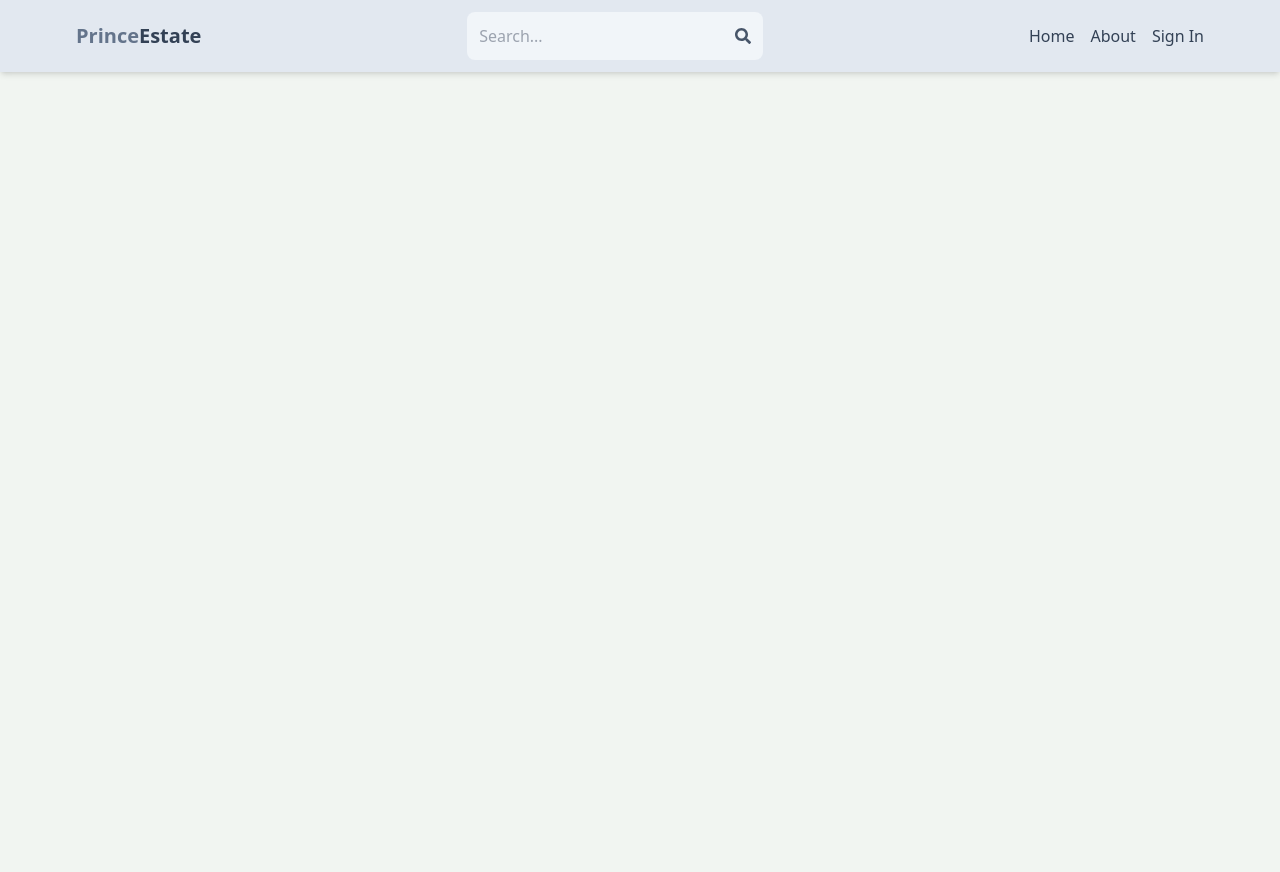
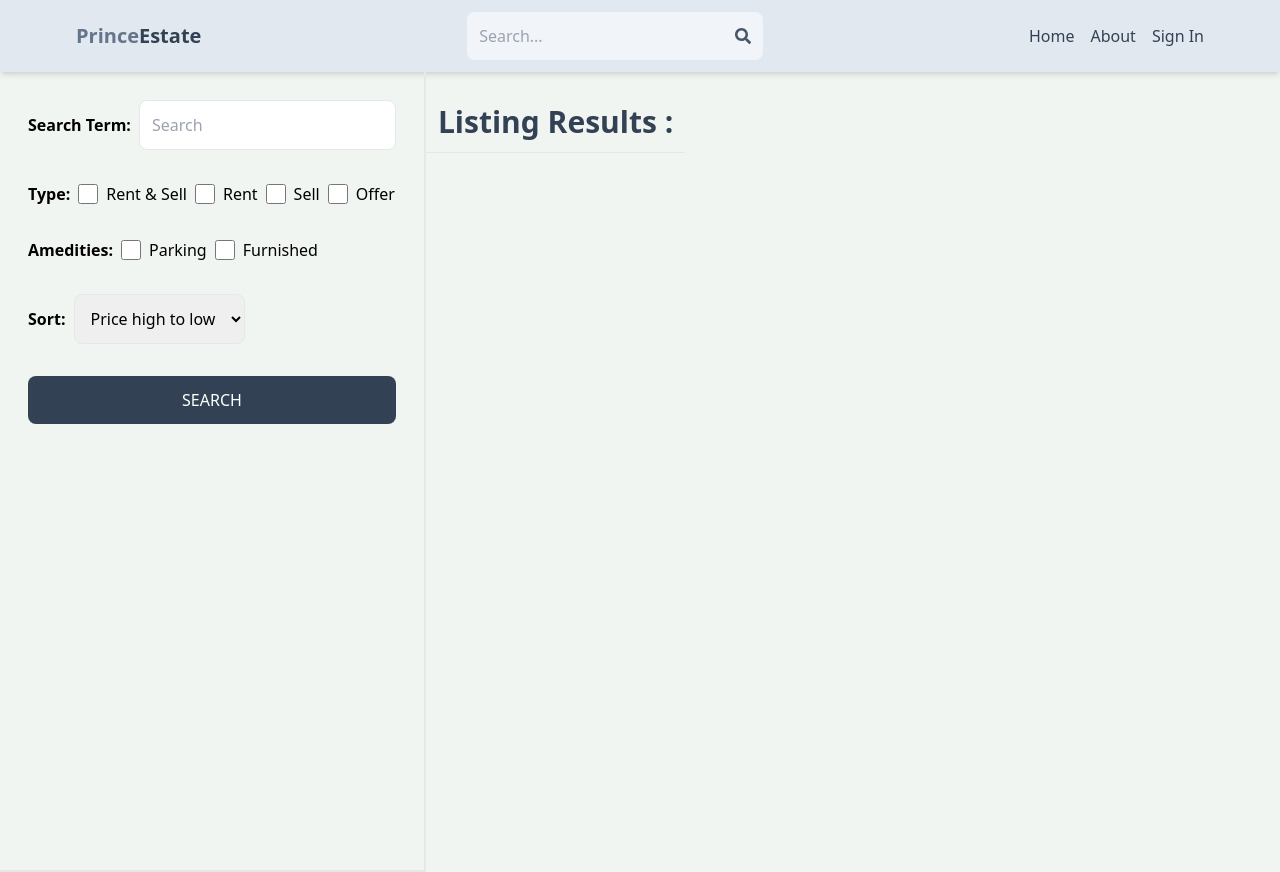
Before and after one commit to Prince-973/Estate-WebApp, a React (Vite) app in the folder client/: page /search in a window 1280 px wide. Before the commit the page ends 800 px from the top, so only its background shows below. Built offline with nearby package versions, Linux system fonts and the light colour scheme; no server answers.

Commit message:
create serach page ui

```diff
--- a/client/src/App.jsx
+++ b/client/src/App.jsx
@@ -10,6 +10,7 @@
 import CreateListing from "./pages/CreateListing";
 import UpdateListing from "./pages/UpdateListing";
 import Listing from "./pages/Listing";
+import Search from "./pages/Search";
 
 export default function App() {
   return (
@@ -22,6 +23,7 @@
           <Route path="/sign-up" element={<SignUp />} />
           <Route path="/about" element={<About />} />
           <Route path="/listing/:listingid" element={<Listing />} />
+          <Route path="/search" element={<Search />} />
           <Route element={<Private />}>
             <Route path="/profile" element={<Profile />} />
             <Route path="/create-listing" element={<CreateListing />} />
--- /dev/null
+++ b/client/src/pages/Search.jsx
@@ -0,0 +1,79 @@
+import React from "react";
+
+function Search() {
+  return (
+    <div className="flex flex-col md:flex-row">
+      <div className=" p-7 border-b-2 md:border-r-2 md:min-h-screen">
+        <form className="flex flex-col gap-8">
+          <div className="flex items-center gap-2 ">
+            <label className="whitespace-nowrap font-semibold">
+              Search Term:{" "}
+            </label>
+            <input
+              type="text"
+              placeholder="Search"
+              id="SearchTearm"
+              className="border rounded-lg p-3 w-full"
+            />
+          </div>
+          <div className="flex gap-2 flex-wrap items-center">
+            <label className="whitespace-nowrap font-semibold">Type:</label>
+            <div className="flex gap-2">
+              <input type="checkbox" id="all" className="w-5" />
+              <span>Rent & Sell </span>
+            </div>
+            <div className="flex gap-2">
+              <input type="checkbox" id="rent" className="w-5" />
+              <span>Rent</span>
+            </div>
+            <div className="flex gap-2">
+              <input type="checkbox" id="sell" className="w-5" />
+              <span>Sell</span>
+            </div>
+            <div className="flex gap-2">
+              <input type="checkbox" id="offer" className="w-5" />
+              <span>Offer</span>
+            </div>
+          </div>
+          <div className="flex gap-2 flex-wrap items-center">
+            <label className="whitespace-nowrap font-semibold">
+              Amedities:
+            </label>
+            <div className="flex gap-2">
+              <input type="checkbox" id="parking" className="w-5" />
+              <span>Parking</span>
+            </div>
+            <div className="flex gap-2">
+              <input type="checkbox" id="furnished" className="w-5" />
+              <span>Furnished</span>
+            </div>
+          </div>
+
+          <div className="flex items-center gap-2">
+            <label className="whitespace-nowrap font-semibold">Sort: </label>
+            <select id="sort_order" className="border p-3 rounded-lg">
+              <option value="">Price high to low</option>
+              <option value="">Price low to high</option>
+              <option value="">Latest</option>
+              <option value="">Oldest</option>
+            </select>
+          </div>
+          <button className="bg-slate-700 text-white p-3 rounded-lg uppercase hover:opacity-95">
+            Search
+          </button>
+        </form>
+      </div>
+
+      <div className="">
+        <h1
+          className="text-3xl font-semibold border-b p-3 text-slate-700 mt-5
+        "
+        >
+          Listing Results :
+        </h1>
+      </div>
+    </div>
+  );
+}
+
+export default Search;
```
